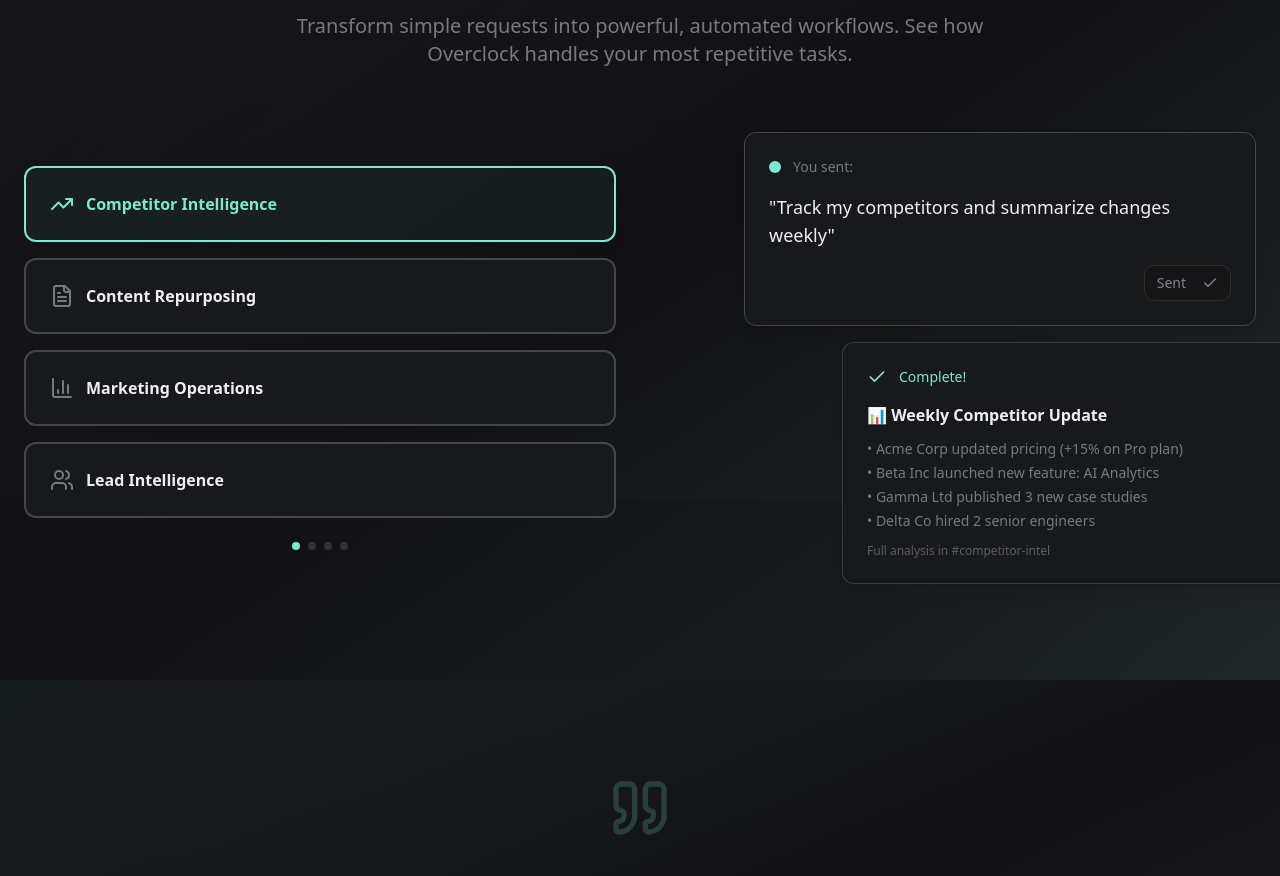
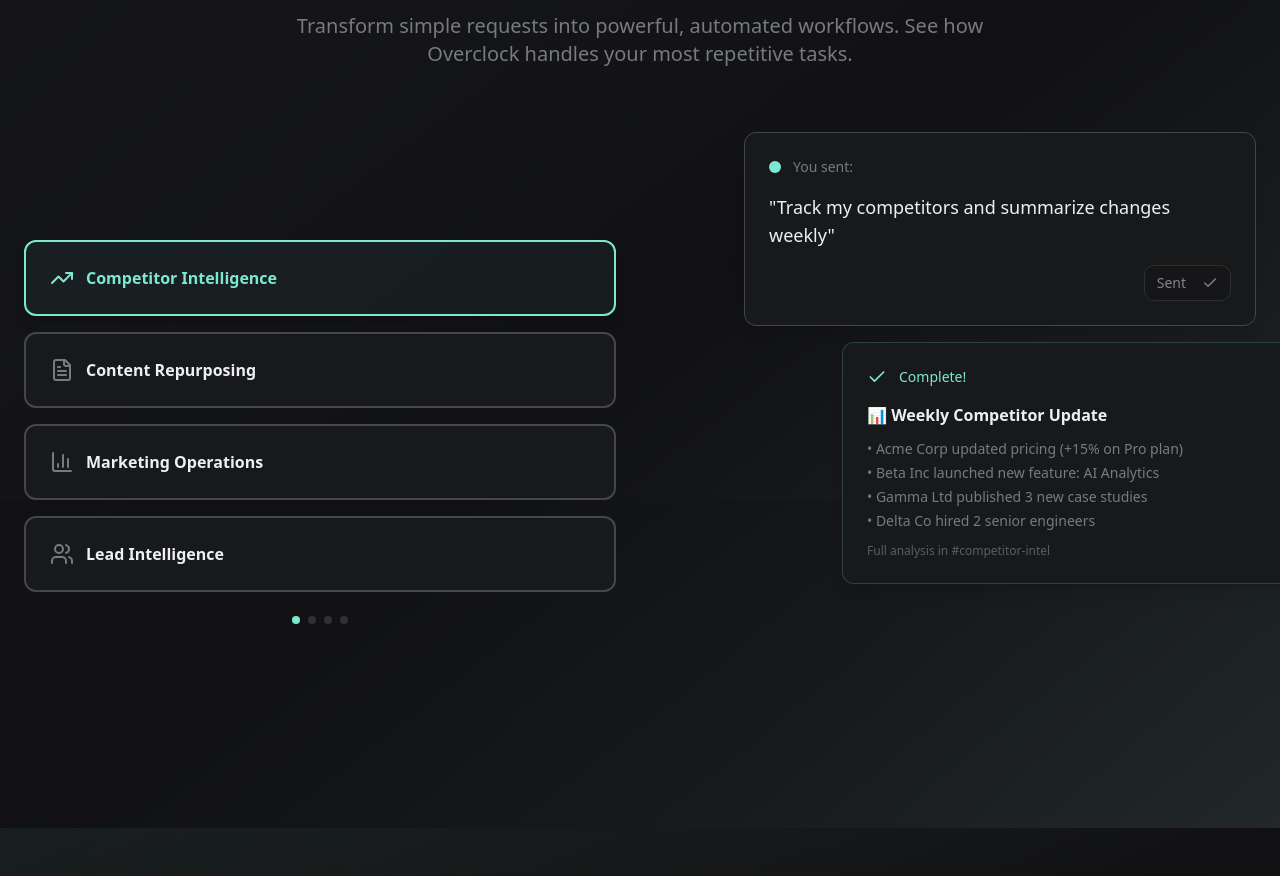
Before and after one commit to aleib/overclock-reimagined-98, a React (Vite) app: page / in a window 1280 px wide. Shown: the part 1900-2776 px from the top of the page. Built offline with nearby package versions, Linux system fonts and the light colour scheme; the HTML template or start-up script is replaced by a standard one.

Commit message:
Fix section height to be fixed.

```diff
--- a/src/components/sections/UseCasesTabs.tsx
+++ b/src/components/sections/UseCasesTabs.tsx
@@ -301,7 +301,7 @@ const UseCasesTabs = () => {
 
           {/* Animation Demo */}
           <div
-            className="flex justify-center lg:justify-end"
+            className="flex justify-center lg:justify-end min-h-[600px]"
             onMouseEnter={() => setIsHovered(true)}
             onMouseLeave={() => setIsHovered(false)}
           >
```
